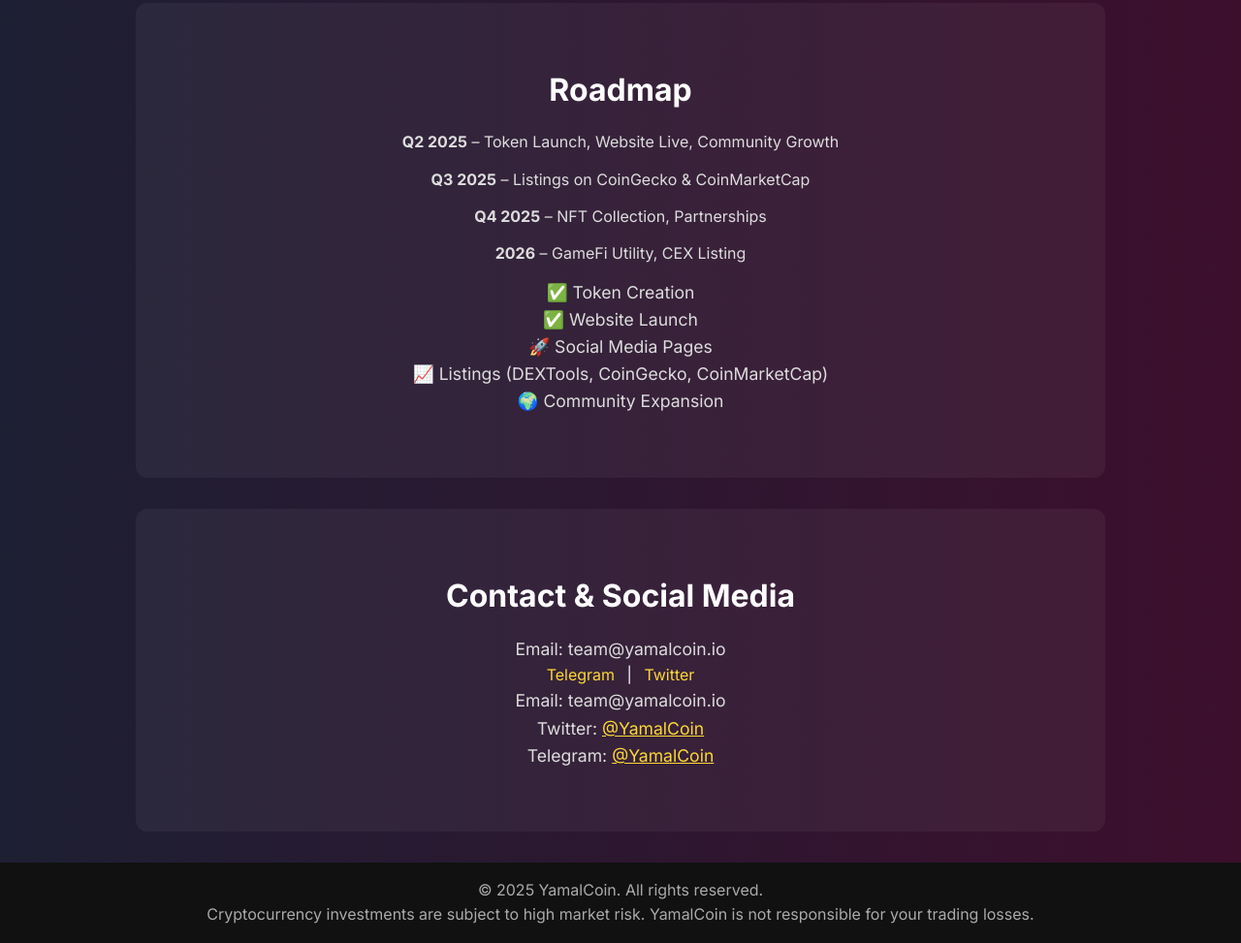
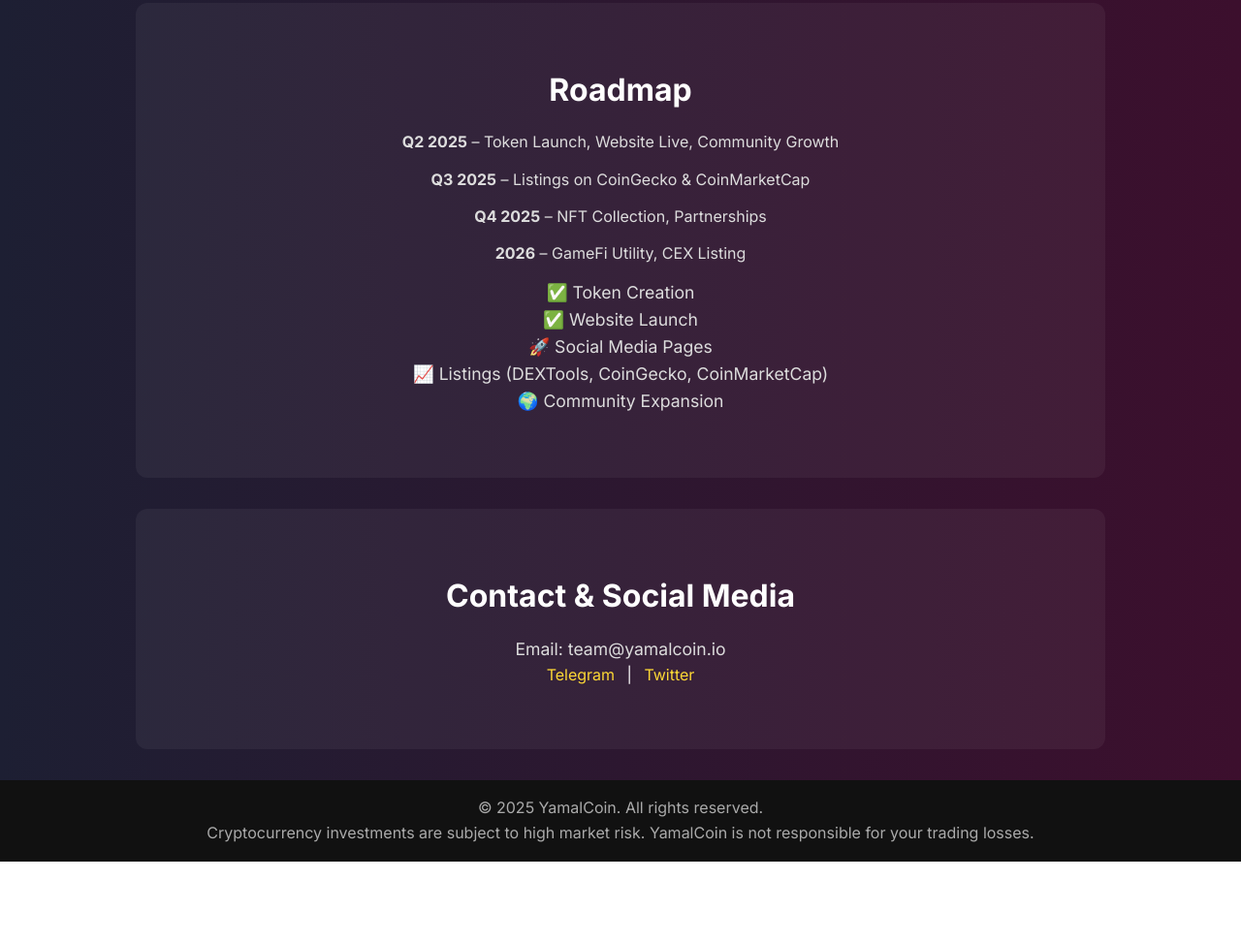
Before and after one commit to BUG1092/YAMAL-website, a plain HTML site: page index.html in a window 1280 px wide. Shown: the part 1540-2513 px from the top of the page at 97% size. After the commit the page ends 2429 px from the top, so only its background shows below. Drawn offline with Linux system fonts and the light colour scheme.

Commit message:
Update index.html

```diff
--- a/index.html
+++ b/index.html
@@ -207,9 +207,6 @@
       <a href="https://t.me/YamalCoin" target="_blank">Telegram</a> |
       <a href="https://twitter.com/YamalCoin" target="_blank">Twitter</a>
     </div>
-    <p>Email: team@yamalcoin.io</p>
-    <p>Twitter: <a href="https://twitter.com/YamalCoin" target="_blank" style="color: #fdd835;">@YamalCoin</a></p>
-    <p>Telegram: <a href="https://t.me/YamalCoin" target="_blank" style="color: #fdd835;">@YamalCoin</a></p>
   </section>
 
   <footer>
```
